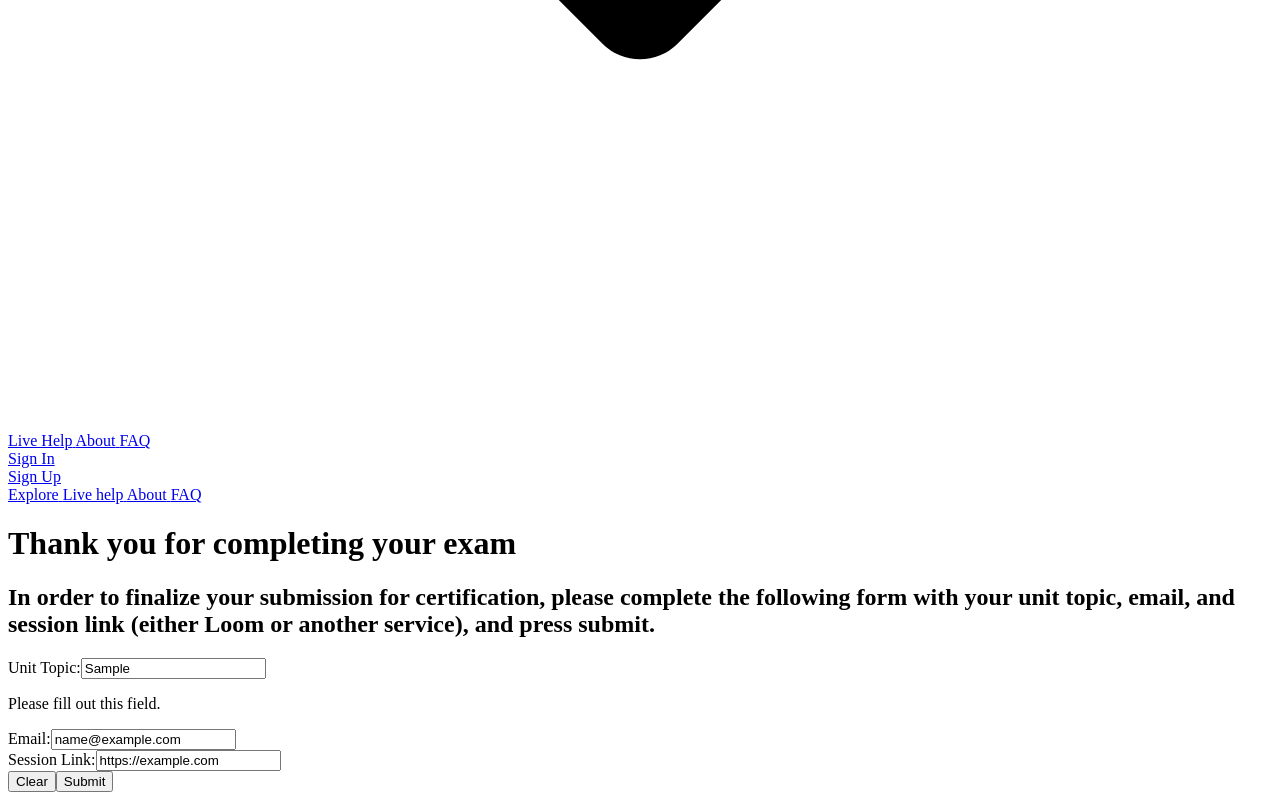
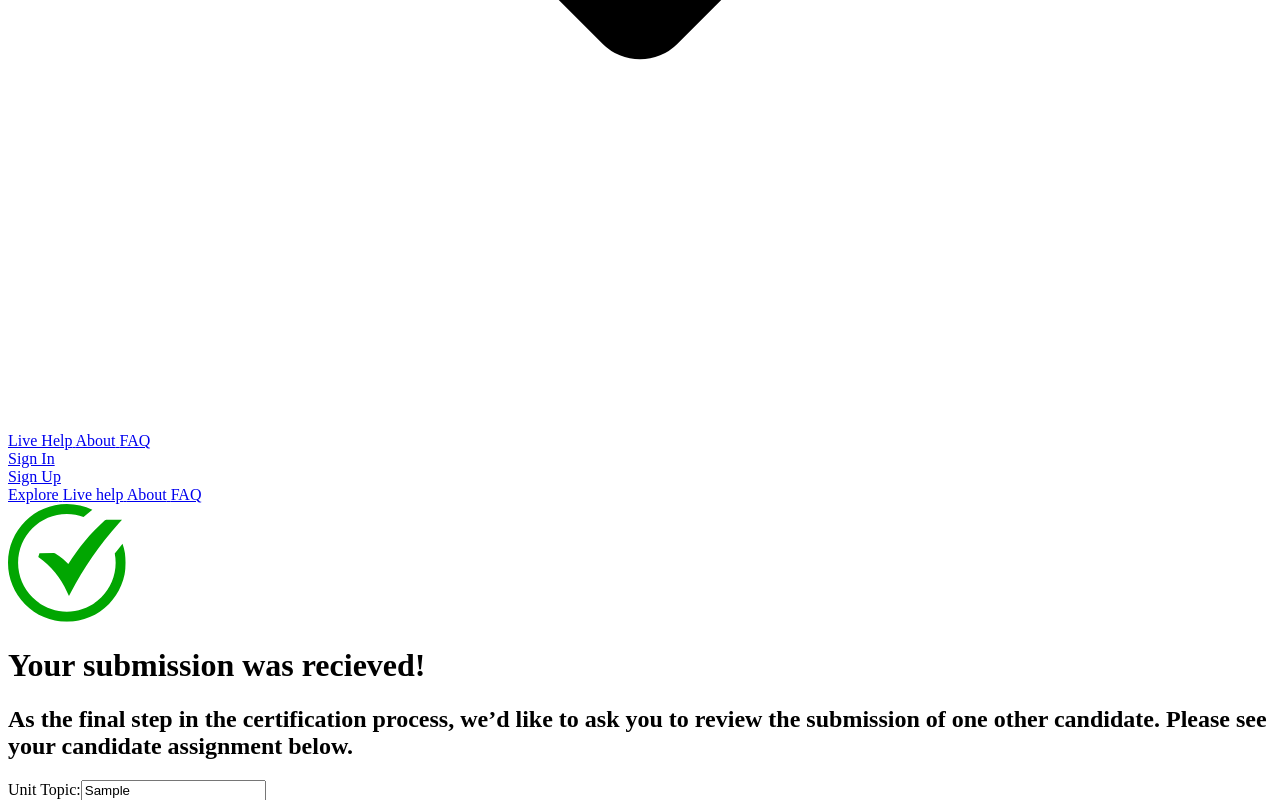
Before and after one commit to jseanpatel/peer-review-matching, a Next.js app: page / in a window 1280 px wide. Both pictures are taken after typing "Sample", "name@example.com", "https://example.com" into the empty fields and a click on the button "Clear". Shown: the part 922-1722 px from the top of the page. Built offline with nearby package versions, Linux system fonts and the light colour scheme; a web font is replaced by a local one.

Commit message:
fix: submit image display

```diff
--- a/pages/api/hello.js
+++ b/pages/api/hello.js
@@ -1,5 +1,6 @@
 // Next.js API route support: https://nextjs.org/docs/api-routes/introduction
 
-export default function helloAPI(req, res) {
-  res.status(200).json({ name: 'John Doe' })
+export default function testing(req, res) {
+  const {email, unitTopic, sessionLink } = req.body
+  res.status(200).json({ name: 'You have reached /testing' })
 }
--- a/pages/index.js
+++ b/pages/index.js
@@ -4,6 +4,7 @@ import Head from "next/head";
 import Navbar from "../components/Navbar";
 
 export default function Home() {
+  const [submitted, setSubmitted] = useState();
   const [email, setEmail] = useState("");
   const [unitTopic, setUnitTopic] = useState("");
   const [sessionLink, setSessionLink] = useState("");
@@ -11,13 +12,6 @@ export default function Home() {
   useEffect(() => {
     console.log(email);
   }, [email]);
-
-  const submitForm = (event) => {
-    event.preventDefault();
-    console.log('email is ' + email)
-    console.log('unitTopic is ' + unitTopic)
-    console.log('sessionLink is ' + sessionLink)
-  };
 
   const onChangeHandler = (event) => {
     const { name, value } = event.currentTarget;
@@ -28,8 +22,31 @@ export default function Home() {
     } else if (name === "unitTopic") {
       setUnitTopic(value);
     } else if (name === "sessionLink") {
-      setSessionLink(value)
+      setSessionLink(value);
     }
+  };
+
+  const submitForm = (event) => {
+    event.preventDefault();
+
+    console.log("email is " + email);
+    console.log("unitTopic is " + unitTopic);
+    console.log("sessionLink is " + sessionLink);
+
+    fetch("/api/hello", {
+      method: "POST",
+      headers: { "Content-Type": "application/json" },
+      body: JSON.stringify({
+        email: email,
+        unitTopic: unitTopic,
+        sessionLink: sessionLink,
+      }),
+    })
+      .then((res) => res.json())
+      .then((res) => {
+        console.log(res);
+        setSubmitted(true)
+      });
   };
 
   return (
@@ -46,15 +63,36 @@ export default function Home() {
       </Head>
       <Navbar> </Navbar>
       <main className="relative flex flex-col justify-center flex-1 w-full max-w-5xl px-20 pb-32 mx-auto text-left ">
+        {!submitted ? (
+          <>
             <h1 className="pt-24 text-3xl font-normal text-start">
               Thank you for completing your exam
             </h1>
 
             <h2 className="mt-3 text-xl">
               In order to finalize your submission for certification, please
-          complete the following form with your unit topic, email, and session
-          link (either Loom or another service), and press submit.
+              complete the following form with your unit topic, email, and
+              session link (either Loom or another service), and press submit.
             </h2>
+          </>
+        ) : (
+          <>
+           <img
+                  src={"success.svg"}
+                  alt="Submission was successful"
+                  className="w-16 h-16 mx-auto mt-8"
+                />
+            <h1 className="mt-3 text-3xl font-normal text-start">
+              Your submission was recieved!
+            </h1>
+
+            <h2 className="mt-3 text-xl">
+              As the final step in the certification process, we’d like to ask
+              you to review the submission of one other candidate. Please see
+              your candidate assignment below.
+            </h2>
+          </>
+        )}
 
         <form
           className="w-full max-w-5xl p-10 mt-10 border border-4 border-gray-300 rounded rounded-lg"
@@ -116,7 +154,6 @@ export default function Home() {
                 name="sessionLink"
                 placeholder="https://loom.com/a"
               />
-
             </div>
           </div>
           <div className="flex justify-end w-full">
```
Also changed, not shown: public/success.svg (added). Lines whose indentation alone changed are shown as unchanged.
